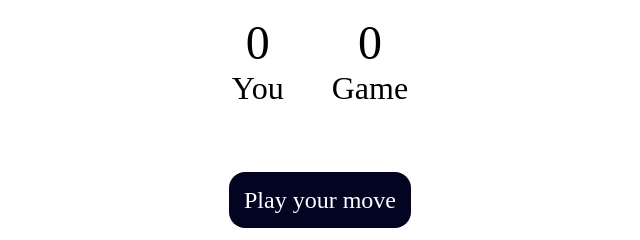
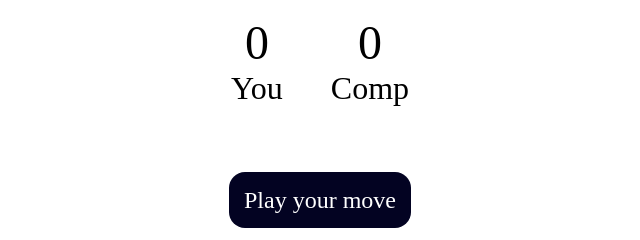
Before and after one commit to neetubansal2306/rock_paper_scissors_game, a plain HTML site: page index.html in a window 1280 px wide. Shown: the part 390-630 px from the top of the page, 320-960 px from the left. Drawn offline with Linux system fonts and the light colour scheme.

Commit message:
Update index.html

```diff
--- a/index.html
+++ b/index.html
@@ -26,7 +26,7 @@
       </div>
       <div class="score">
         <p id="comp-score">0</p>
-        <p>Game</p>
+        <p>Comp</p>
       </div>
     </div>
     <div class="msg-container">
```
